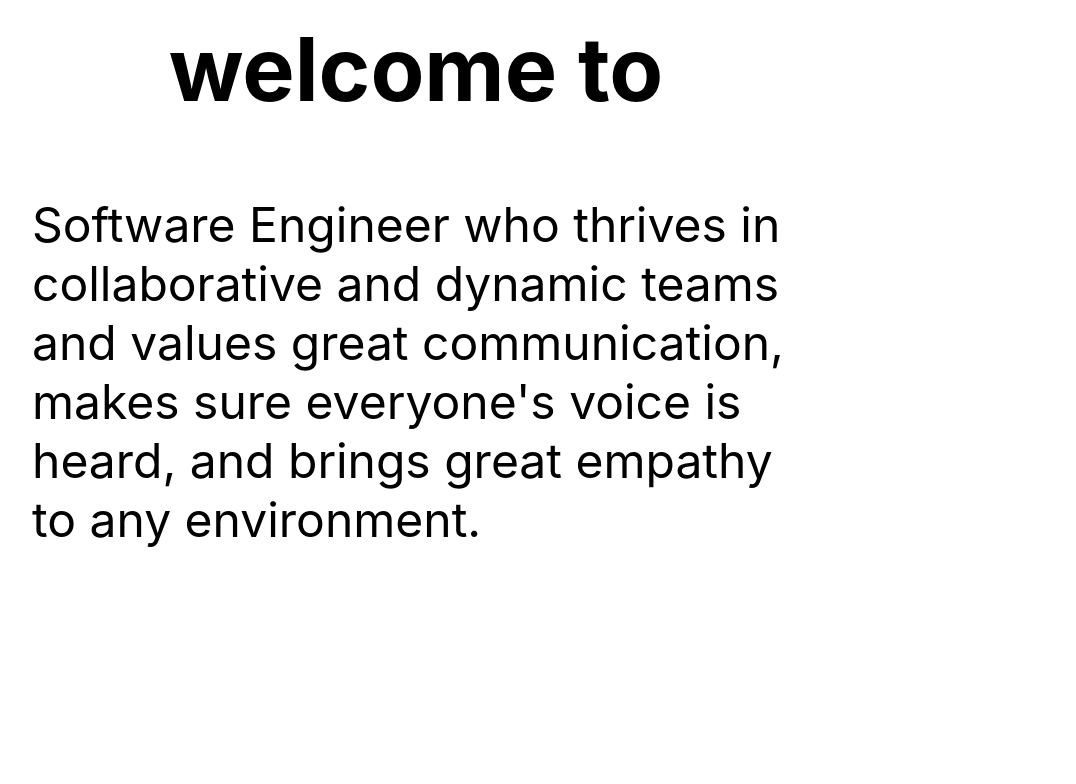
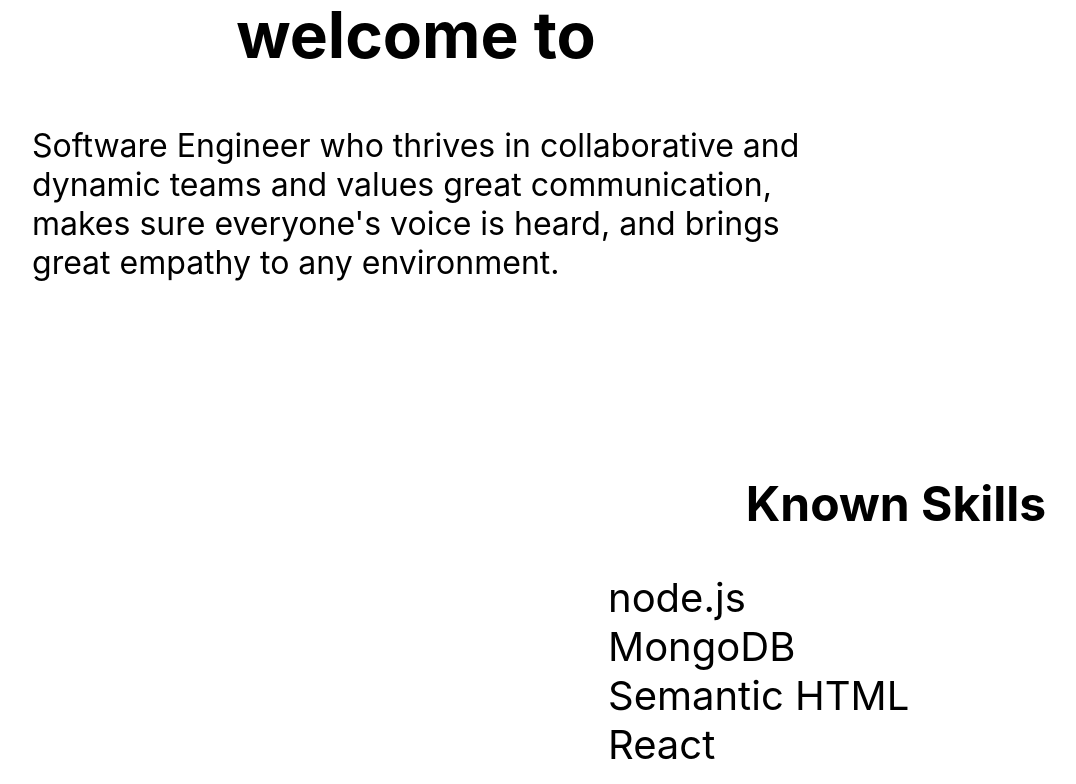
Before and after one commit to langstonBS/myPortfoleo, a React (Create React App) app: page / in a window 1536 px wide. Shown: the part 160-944 px from the top of the page, without its empty margins (352-1428 px from the left). Built offline with nearby package versions, Linux system fonts and the light colour scheme.

Commit message:
This is my commit message

```diff
--- a/src/Home/Home.jsx
+++ b/src/Home/Home.jsx
@@ -25,7 +25,7 @@ const Home = () => {
                         MongoDB
                     </li>
                     <li>
-                        symantic HTML
+                        Semantic HTML
                     </li>
                     <li>
                         React
--- a/src/Home/Home.scss
+++ b/src/Home/Home.scss
@@ -9,21 +9,21 @@
 
     h1{
         text-align: center;
-        font-size: 5.5rem;
+        font-size: 4rem;
     }
 
     p{
-        font-size: 3rem;
+        font-size: 2rem;
     }
     li{
-        font-size: 3.5rem;
+        font-size: 2.5rem;
         list-style: none;
     }
     ul{
         padding: 0;
     }
     h2{
-        font-size: 4rem;
+        font-size: 3rem;
         text-align: center;
     }
     .headingText{
```
